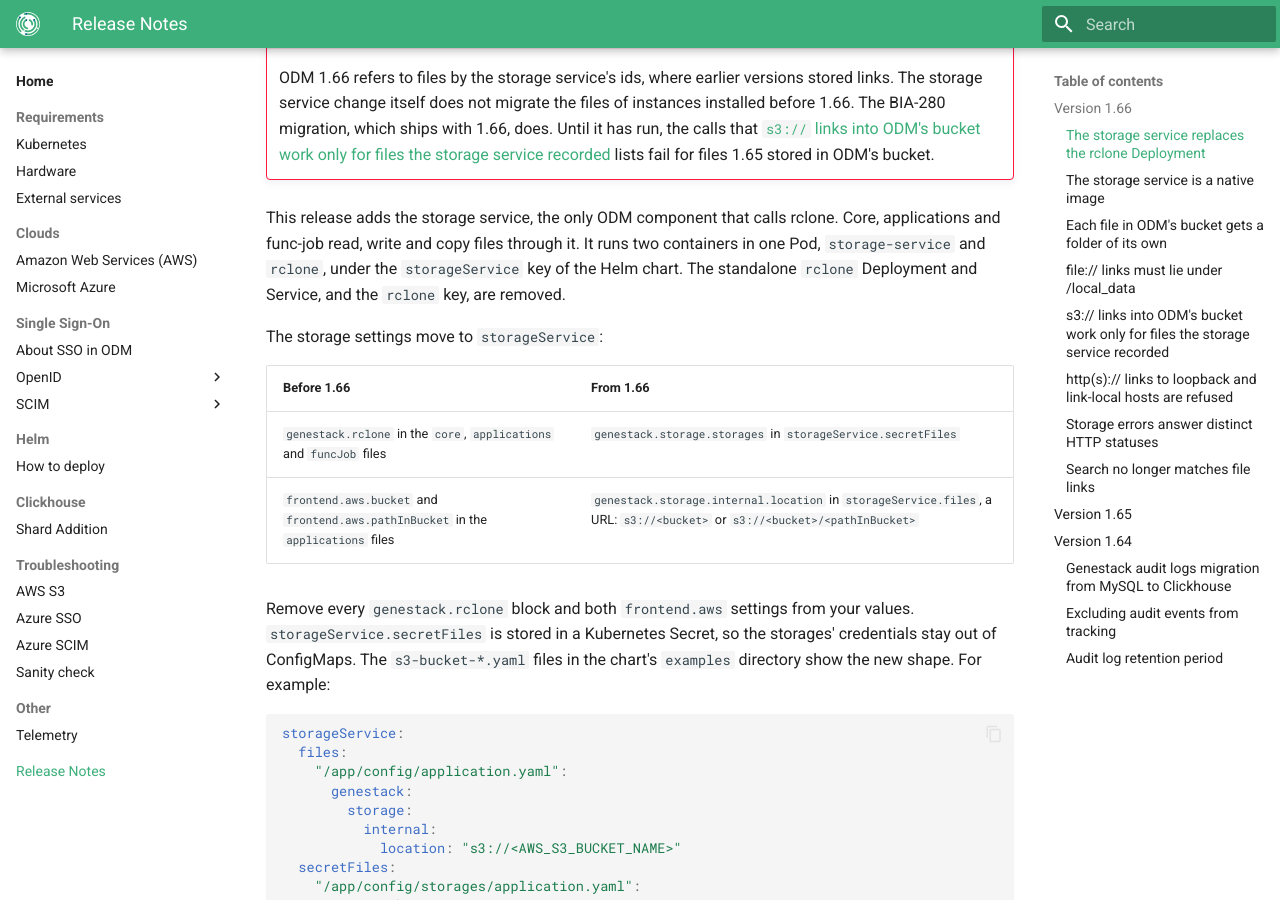
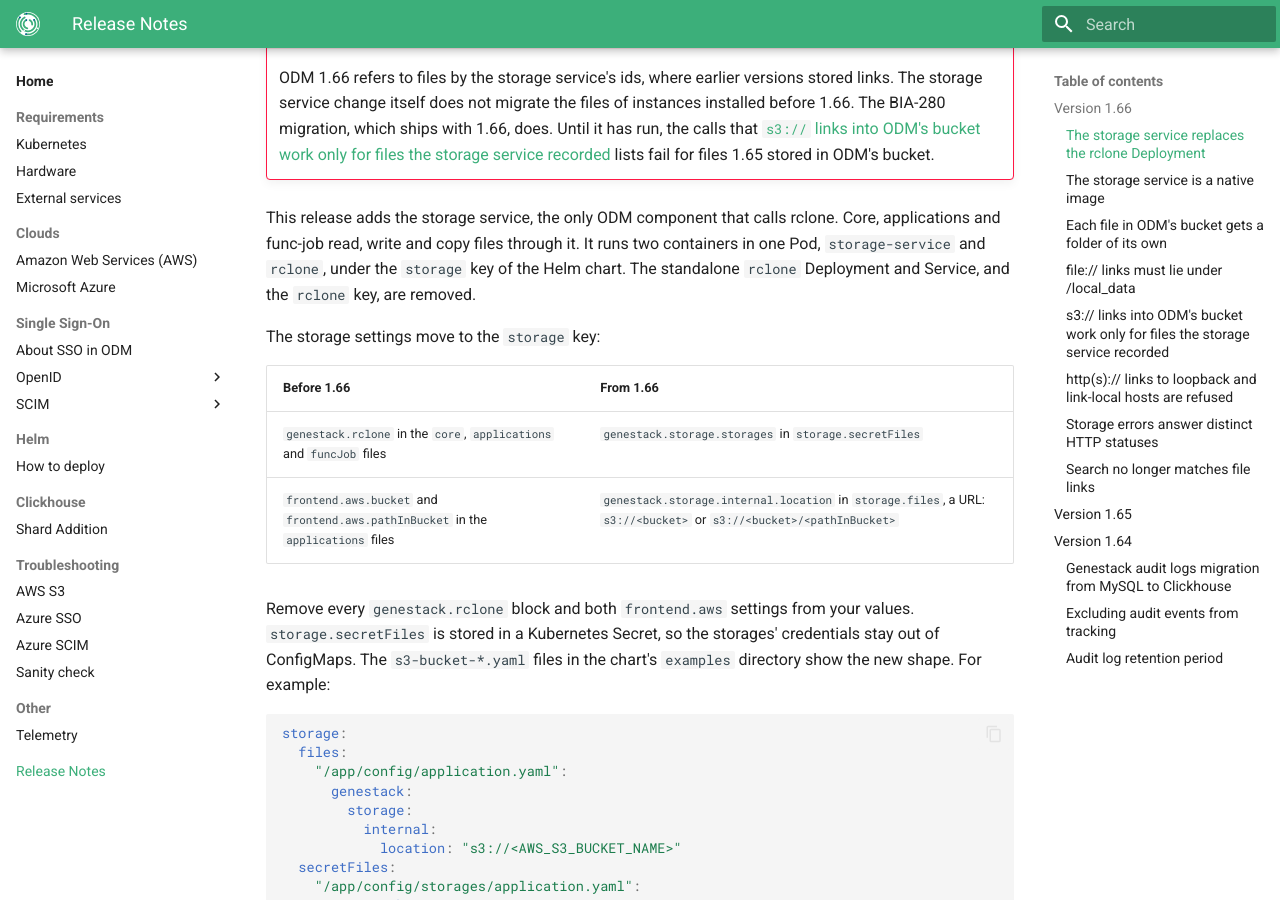
Before and after one commit to genestack/admin-docs, an MkDocs documentation site: the page built from docs/home/release-notes.md, in a window 1280 px wide and 900 px high, scrolled down 424 px. Built offline with MkDocs 1.6.1 and Material for MkDocs 9.7.7, drawn with Linux system fonts in a browser that asks for light colours; the version menu is left out; some of the changed text lies outside the part shown.

Commit message:
BIA-275: Rename the storage service's values key from storageService to storage
Co-Authored-By: Claude Opus 5.5 <noreply@anthropic.com>

````diff
--- a/docs/home/release-notes.md
+++ b/docs/home/release-notes.md
@@ -16,22 +16,22 @@
     lists fail for files 1.65 stored in ODM's bucket.
 
 This release adds the storage service, the only ODM component that calls rclone. Core, applications and func-job
-read, write and copy files through it. It runs two containers in one Pod, `storage-service` and `rclone`, under the `storageService` key
+read, write and copy files through it. It runs two containers in one Pod, `storage-service` and `rclone`, under the `storage` key
 of the Helm chart. The standalone `rclone` Deployment and Service, and the `rclone` key, are removed.
 
-The storage settings move to `storageService`:
+The storage settings move to the `storage` key:
 
 | Before 1.66 | From 1.66 |
 | --- | --- |
-| `genestack.rclone` in the `core`, `applications` and `funcJob` files | `genestack.storage.storages` in `storageService.secretFiles` |
-| `frontend.aws.bucket` and `frontend.aws.pathInBucket` in the `applications` files | `genestack.storage.internal.location` in `storageService.files`, a URL: `s3://<bucket>` or `s3://<bucket>/<pathInBucket>` |
+| `genestack.rclone` in the `core`, `applications` and `funcJob` files | `genestack.storage.storages` in `storage.secretFiles` |
+| `frontend.aws.bucket` and `frontend.aws.pathInBucket` in the `applications` files | `genestack.storage.internal.location` in `storage.files`, a URL: `s3://<bucket>` or `s3://<bucket>/<pathInBucket>` |
 
-Remove every `genestack.rclone` block and both `frontend.aws` settings from your values. `storageService.secretFiles`
+Remove every `genestack.rclone` block and both `frontend.aws` settings from your values. `storage.secretFiles`
 is stored in a Kubernetes Secret, so the storages' credentials stay out of ConfigMaps. The `s3-bucket-*.yaml` files
 in the chart's `examples` directory show the new shape. For example:
 
 ```yaml
-storageService:
+storage:
   files:
     "/app/config/application.yaml":
       genestack:
@@ -76,12 +76,12 @@ requests 128Mi of memory for the `storage-service` container and limits it to 38
 
 The native image differs from ODM's JVM services:
 
-- `storageService.envVars` takes no `JAVA_OPTS`, `JAVA_ARGS`, `JAVA_HEAP_DEPENDS_ON_RAM`, `JAVA_DEBUG_*` or
+- `storage.envVars` takes no `JAVA_OPTS`, `JAVA_ARGS`, `JAVA_HEAP_DEPENDS_ON_RAM`, `JAVA_DEBUG_*` or
   `JAVA_JMX_*`: the image has no `entrypoint.sh` to read them.
-- `storageService.service` has no `debug` or `jmx` key, and the Pod opens no debug or JMX port.
+- `storage.service` has no `debug` or `jmx` key, and the Pod opens no debug or JMX port.
 - The actuator's metrics include no JVM garbage collection metrics.
 - Spring fixes its conditional beans when the image is built. A setting such as `spring.flyway.enabled` in
-  `storageService.files` has no effect.
+  `storage.files` has no effect.
 - A failure at start prints plain text to the log, in place of one JSON line.
 
 ### Each file in ODM's bucket gets a folder of its own
````
Also changed, not shown: docs/home/troubleshooting/aws-s3.md (+1 -1 lines).
